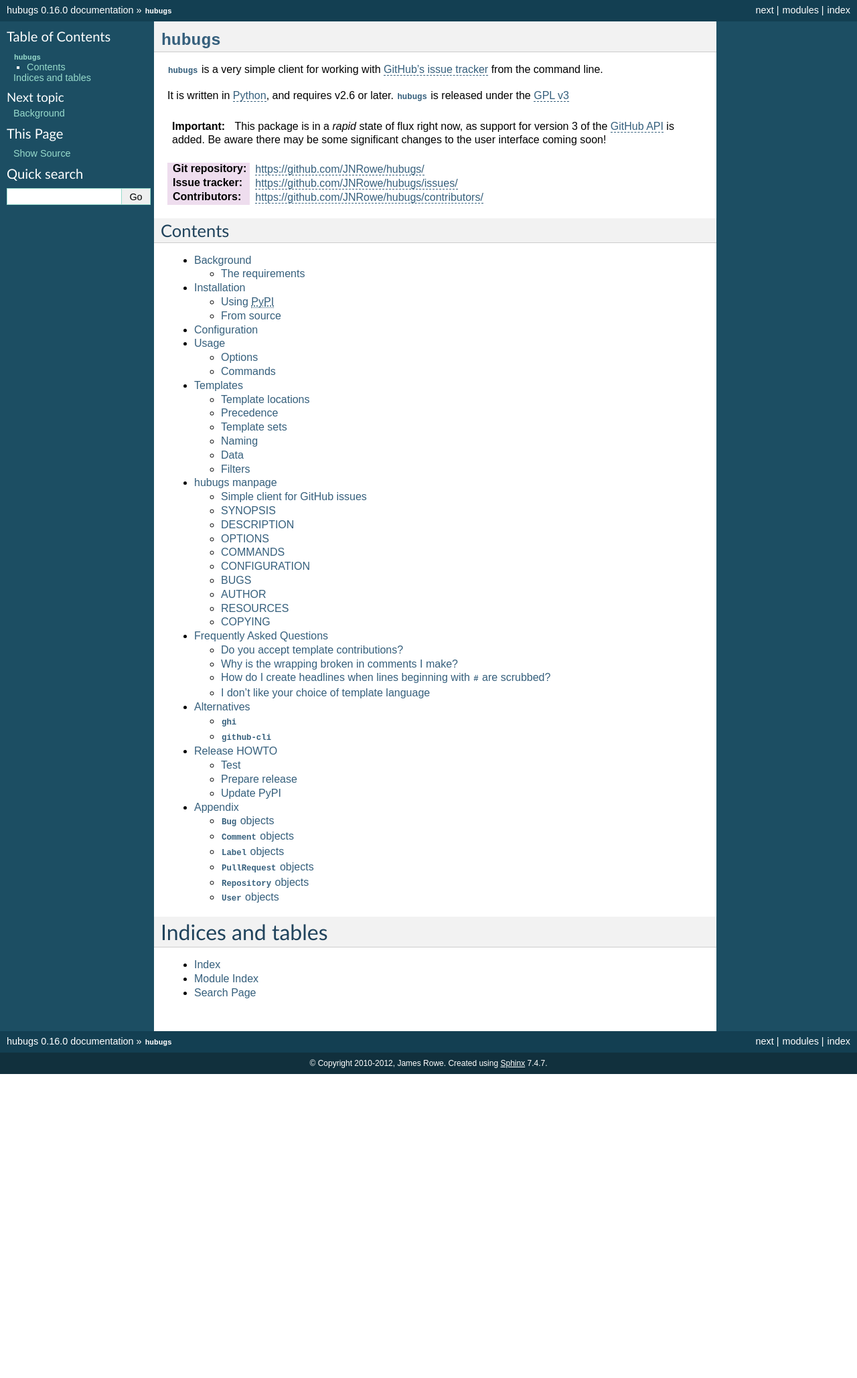
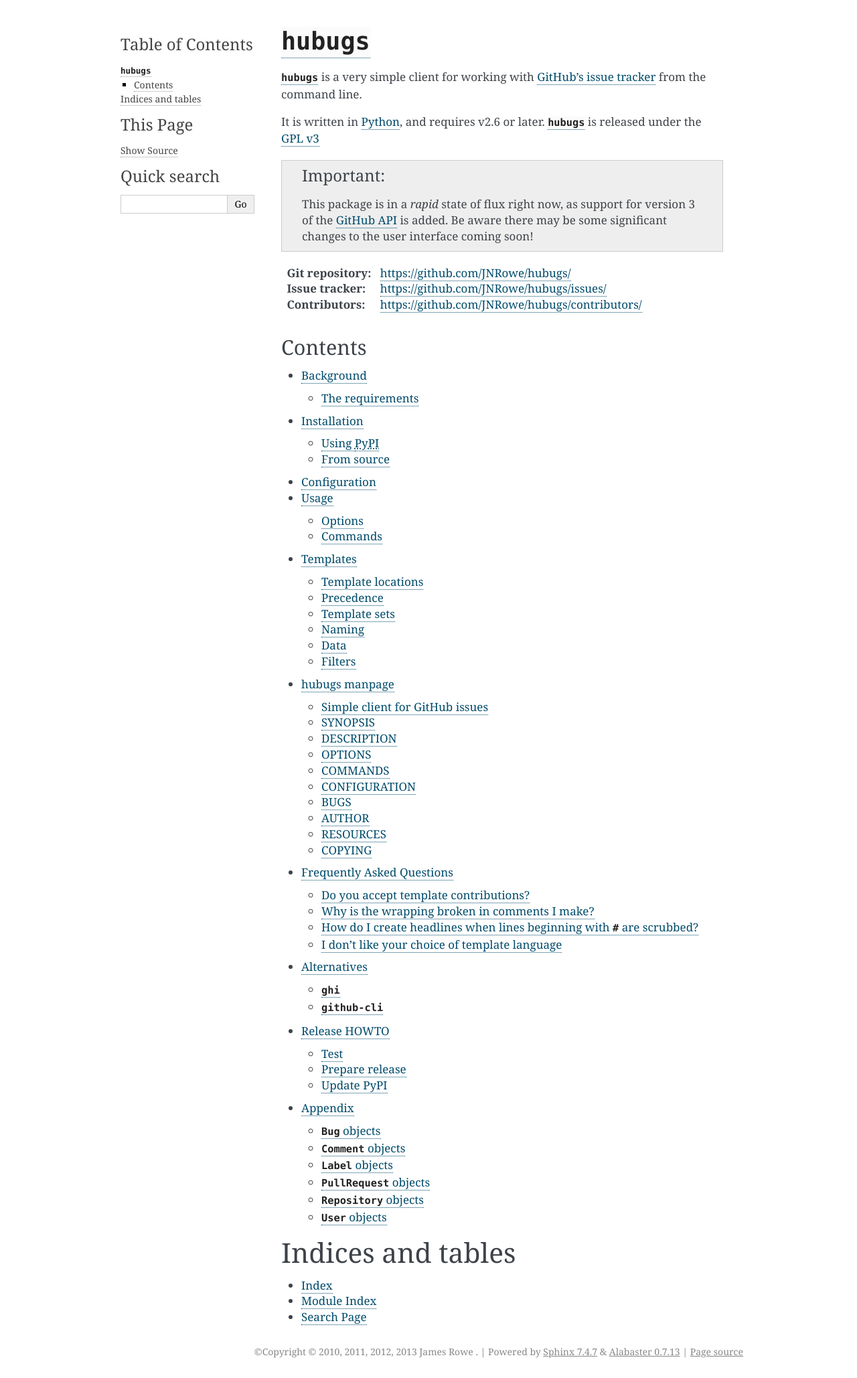
Before and after one commit to JNRowe/hubugs, a Sphinx documentation site: the page built from doc/index.rst, in a window 1280 px wide. Shown: the whole page at 67% size. Built offline with Sphinx 7.4.7, drawn with Linux system fonts in a browser that asks for light colours; before the commit the page ends 1604 px from its top, so only the background shows below that; part of the change alters nothing that is shown.

```diff
--- a/doc/conf.py
+++ b/doc/conf.py
@@ -1,237 +1,59 @@
-# -*- coding: utf-8 -*-
 #
-# hubugs documentation build configuration file, created by
-# sphinx-quickstart on Mon May 31 20:00:36 2011.
+# coding=utf-8
+"""conf - Sphinx configuration information"""
+# Copyright © 2010, 2011, 2012, 2013  James Rowe <jnrowe@gmail.com>
 #
-# This file is execfile()d with the current directory set to its containing
-# dir.
+# This program is free software: you can redistribute it and/or modify
+# it under the terms of the GNU General Public License as published by
+# the Free Software Foundation, either version 3 of the License, or
+# (at your option) any later version.
 #
-# Note that not all possible configuration values are present in this
-# autogenerated file.
+# This program is distributed in the hope that it will be useful,
+# but WITHOUT ANY WARRANTY; without even the implied warranty of
+# MERCHANTABILITY or FITNESS FOR A PARTICULAR PURPOSE.  See the
+# GNU General Public License for more details.
 #
-# All configuration values have a default; values that are commented out
-# serve to show the default.
+# You should have received a copy of the GNU General Public License
+# along with this program.  If not, see <http://www.gnu.org/licenses/>.
+#
 
 import os
 import sys
 
-RTD = bool(os.getenv('READTHEDOCS'))
+from subprocess import check_output
 
-# If extensions (or modules to document with autodoc) are in another directory,
-# add these directories to sys.path here. If the directory is relative to the
-# documentation root, use os.path.abspath to make it absolute, like shown here.
-#sys.path.insert(0, os.path.abspath('.'))
+root_dir = os.path.dirname(os.path.dirname(os.path.realpath(__file__)))
+sys.path.insert(0, root_dir)
 
-# -- General configuration ----------------------------------------------------
+import hubugs
 
-# If your documentation needs a minimal Sphinx version, state it here.
-#needs_sphinx = '1.0'
-
-# Add any Sphinx extension module names here, as strings. They can be
-# extensions coming with Sphinx (named 'sphinx.ext.*') or your custom ones.
 extensions = \
     ["sphinx.ext.%s" % ext for ext in ['autodoc', 'intersphinx', ]] \
     + ["sphinxcontrib.%s" % ext for ext in ['cheeseshop']]
 
-# Add any paths that contain templates here, relative to this directory.
-templates_path = ['.templates']
-
-# The suffix of source filenames.
+master_doc = 'index'
 source_suffix = '.rst'
 
-# The encoding of source files.
-#source_encoding = 'utf-8-sig'
+project = u'hubugs'
+copyright = hubugs.__copyright__
 
-# The master toctree document.
-master_doc = 'index'
+version = ".".join(map(str, hubugs._version.tuple[:2]))
+release = hubugs._version.dotted
 
-# General information about the project.
-project = u'hubugs'
-copyright = u'2010-2012, James Rowe'
-
-# The version info for the project you're documenting, acts as replacement for
-# |version| and |release|, also used in various other places throughout the
-# built documents.
-root_dir = os.path.sep.join(os.path.realpath(__file__).split(os.path.sep)[:-2])
-sys.path.insert(0, root_dir)
-from hubugs import _version
-# The short X.Y version.
-version = ".".join(map(str, _version.tuple[:2]))
-# The full version, including alpha/beta/rc tags.
-release = _version.dotted
-
-# The language for content autogenerated by Sphinx. Refer to documentation
-# for a list of supported languages.
-#language = None
-
-# There are two options for replacing |today|: either, you set today to some
-# non-false value, then it is used:
-#today = ''
-# Else, today_fmt is used as the format for a strftime call.
-#today_fmt = '%B %d, %Y'
-
-# List of patterns, relative to source directory, that match files and
-# directories to ignore when looking for source files.
-exclude_patterns = ['.build', '.#*']
-
-# The reST default role (used for this markup: `text`) to use for all
-# documents.
-#default_role = None
-
-# If true, '()' will be appended to :func: etc. cross-reference text.
-#add_function_parentheses = True
-
-# If true, the current module name will be prepended to all description
-# unit titles (such as .. function::).
-#add_module_names = True
-
-# If true, sectionauthor and moduleauthor directives will be shown in the
-# output. They are ignored by default.
-#show_authors = False
-
-# The name of the Pygments (syntax highlighting) style to use.
 pygments_style = 'sphinx'
-
-# A list of ignored prefixes for module index sorting.
-#modindex_common_prefix = []
-
-
-# -- Options for HTML output --------------------------------------------------
-
-# The theme to use for HTML and HTML Help pages.  See the documentation for
-# a list of builtin themes.
-html_theme = 'default'
-
-# Theme options are theme-specific and customize the look and feel of a theme
-# further.  For a list of options available for each theme, see the
-# documentation.
 html_theme_options = {
     "externalrefs": True,
 }
+html_last_updated_fmt = check_output(['git', 'log',
+                                      "--pretty=format:'%ad [%h]'",
+                                      '--date=short', '-n1'])
 
-# Add any paths that contain custom themes here, relative to this directory.
-#html_theme_path = []
-
-# The name for this set of Sphinx documents.  If None, it defaults to
-# "<project> v<release> documentation".
-#html_title = None
-
-# A shorter title for the navigation bar.  Default is the same as html_title.
-#html_short_title = None
-
-# The name of an image file (relative to this directory) to place at the top
-# of the sidebar.
-#html_logo = None
-
-# The name of an image file (within the static path) to use as favicon of the
-# docs.  This file should be a Windows icon file (.ico) being 16x16 or 32x32
-# pixels large.
-#html_favicon = None
-
-# Add any paths that contain custom static files (such as style sheets) here,
-# relative to this directory. They are copied after the builtin static files,
-# so a file named "default.css" will overwrite the builtin "default.css".
-html_static_path = ['.static']
-
-# If not '', a 'Last updated on:' timestamp is inserted at every page bottom,
-# using the given strftime format.
-#html_last_updated_fmt = '%b %d, %Y'
-
-# If true, SmartyPants will be used to convert quotes and dashes to
-# typographically correct entities.
-#html_use_smartypants = True
-
-# Custom sidebar templates, maps document names to template names.
-#html_sidebars = {}
-
-# Additional templates that should be rendered to pages, maps page names to
-# template names.
-#html_additional_pages = {}
-
-# If false, no module index is generated.
-#html_domain_indices = True
-
-# If false, no index is generated.
-#html_use_index = True
-
-# If true, the index is split into individual pages for each letter.
-#html_split_index = False
-
-# If true, links to the reST sources are added to the pages.
-#html_show_sourcelink = True
-
-# If true, "Created using Sphinx" is shown in the HTML footer. Default is True.
-#html_show_sphinx = True
-
-# If true, "(C) Copyright ..." is shown in the HTML footer. Default is True.
-#html_show_copyright = True
-
-# If true, an OpenSearch description file will be output, and all pages will
-# contain a <link> tag referring to it.  The value of this option must be the
-# base URL from which the finished HTML is served.
-#html_use_opensearch = ''
-
-# This is the file name suffix for HTML files (e.g. ".xhtml").
-#html_file_suffix = None
-
-# Output file base name for HTML help builder.
-htmlhelp_basename = 'hubugsdoc'
-
-
-# -- Options for LaTeX output -------------------------------------------------
-
-# The paper size ('letter' or 'a4').
-#latex_paper_size = 'letter'
-
-# The font size ('10pt', '11pt' or '12pt').
-#latex_font_size = '10pt'
-
-# Grouping the document tree into LaTeX files. List of tuples
-# (source start file, target name, title, author,
-# documentclass [howto/manual]).
-latex_documents = [
-  ('index', 'hubugs.tex', u'hubugs Documentation',
-   u'James Rowe', 'manual'),
+man_pages = [
+    ('hubugs.1', 'hubugs', u'hubugs Documentation', [u'James Rowe'], 1)
 ]
 
-# The name of an image file (relative to this directory) to place at the top of
-# the title page.
-#latex_logo = None
-
-# For "manual" documents, if this is true, then toplevel headings are parts,
-# not chapters.
-#latex_use_parts = False
-
-# If true, show page references after internal links.
-#latex_show_pagerefs = False
-
-# If true, show URL addresses after external links.
-#latex_show_urls = False
-
-# Additional stuff for the LaTeX preamble.
-#latex_preamble = ''
-
-# Documents to append as an appendix to all manuals.
-#latex_appendices = []
-
-# If false, no module index is generated.
-#latex_domain_indices = True
-
-
-# -- Options for manual page output -------------------------------------------
-
-# One entry per manual page. List of tuples
-# (source start file, name, description, authors, manual section).
-man_pages = [
-    ('hubugs.1', 'hubugs', u'hubugs Documentation',
-     [u'James Rowe'], 1)
-]
-
-
-# Example configuration for intersphinx: refer to the Python standard library.
 intersphinx_mapping = {
     'jinja': ('http://jinja.pocoo.org/docs/',
               os.getenv('SPHINX_JINJA_OBJECTS')),
-    'python': ('http://docs.python.org/',
-               os.getenv('SPHINX_PYTHON_OBJECTS')),
+    'python': ('http://docs.python.org/', os.getenv('SPHINX_PYTHON_OBJECTS')),
 }
```
